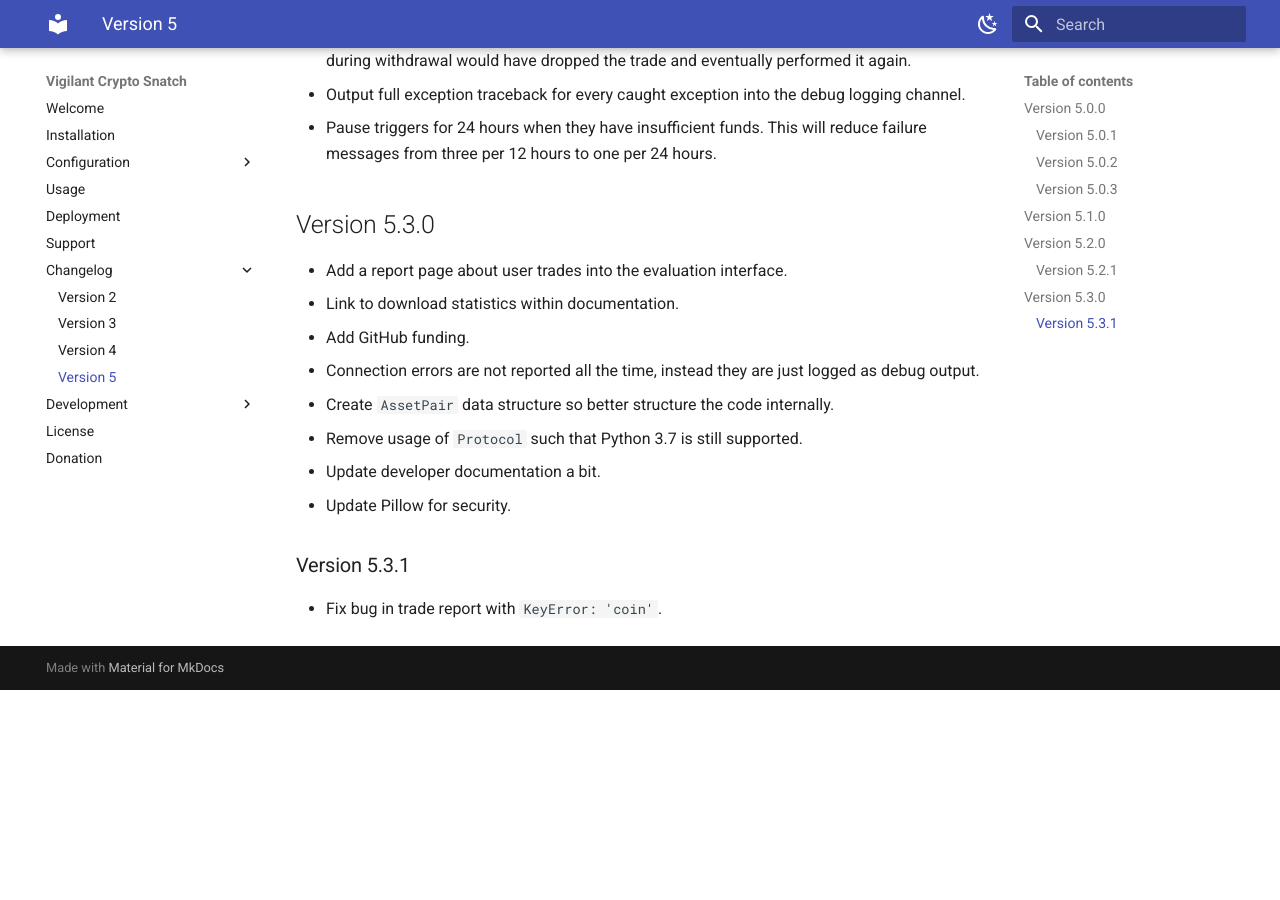
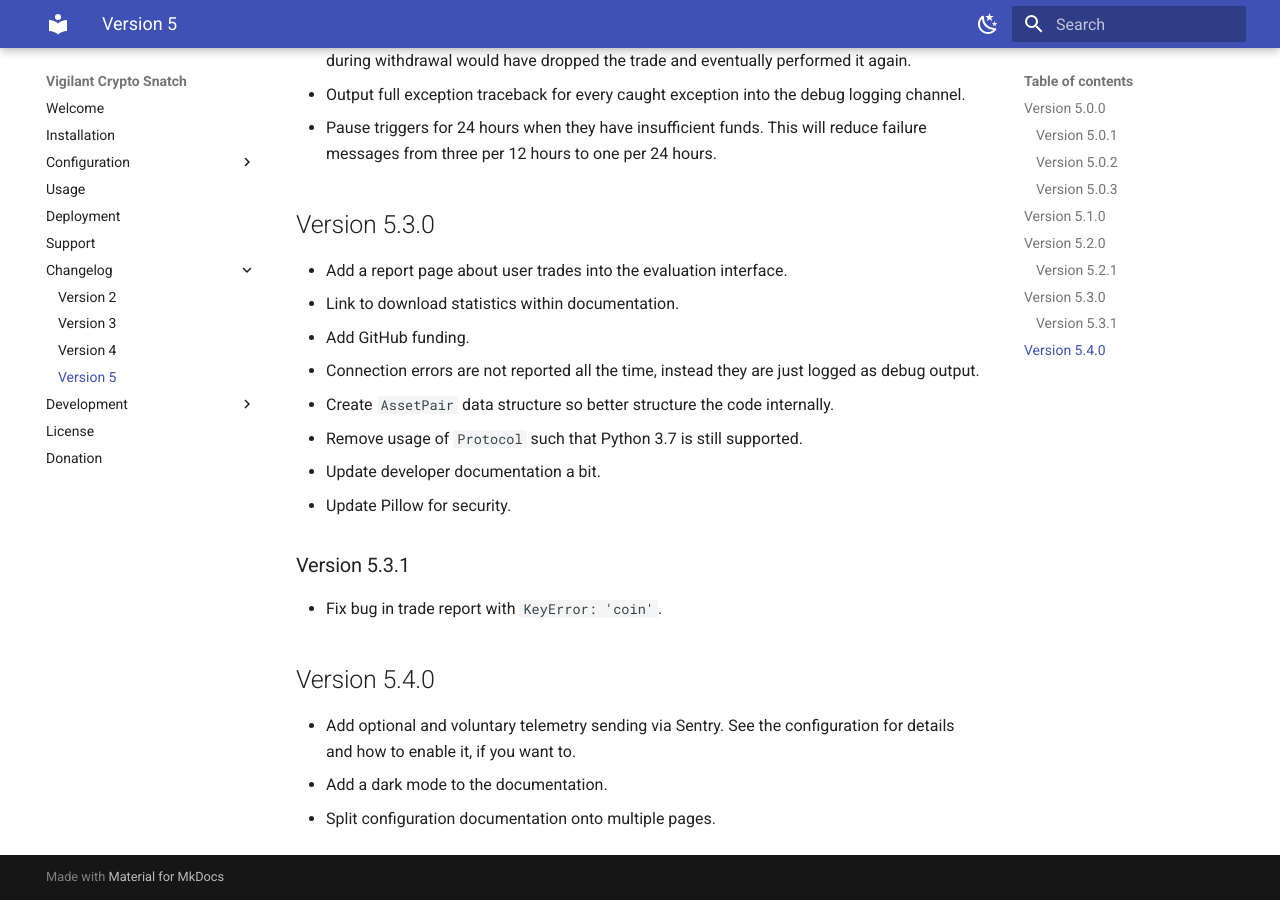
Before and after one commit to martin-ueding/vigilant-crypto-snatch, an MkDocs documentation site: the page built from docs/changelog/version-5.md, in a window 1280 px wide and 900 px high, scrolled down 1193 px. Built offline with MkDocs 1.6.1 and Material for MkDocs 9.7.7, drawn with Linux system fonts in a browser that asks for light colours; before the commit the page ends 1883 px from its top, so only the background shows below that.

```diff
--- a/docs/changelog/version-5.md
+++ b/docs/changelog/version-5.md
@@ -51,3 +51,9 @@
 ### Version 5.3.1
 
 - Fix bug in trade report with `KeyError: 'coin'`.
+
+## Version 5.4.0
+
+- Add optional and voluntary telemetry sending via Sentry. See the configuration for details and how to enable it, if you want to.
+- Add a dark mode to the documentation.
+- Split configuration documentation onto multiple pages.
```
Also changed, not shown: 1 other file.
